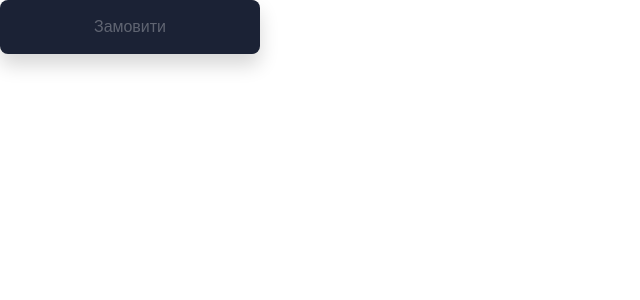
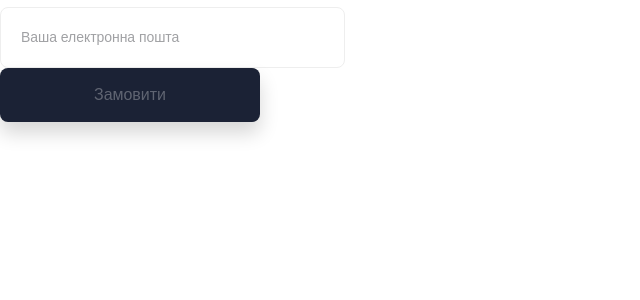
Before and after one commit to projectok92/correctarium, a React (Create React App) app: page / in a window 1280 px wide. Shown: the top 300 px of the page, without its empty margins (0-640 px from the left). Built offline with nearby package versions, Linux system fonts and the light colour scheme.

Commit message:
feat: add useState and handler for button

```diff
--- a/src/App.js
+++ b/src/App.js
@@ -1,15 +1,21 @@
-import Button from './components/Button';
+import React, { useState } from 'react';
 import { createGlobalStyle } from 'styled-components';
 
+import Button from './components/Button';
+import Input from './components/Input';
+
 const GlobalStyle = createGlobalStyle`
+  @import url('https://fonts.googleapis.com/css2?family=Montserrat:ital,wght@0,100;0,200;0,300;0,400;0,500;0,600;0,700;0,800;0,900;1,100;1,200;1,300;1,400;1,500;1,600;1,700;1,800;1,900&display=swap');
+
   * {
     box-sizing: border-box;
     margin: 0;
     padding: 0;
+    font-family: Montserrat, sans-serif;
+
   }
 
   body {
-    font-family: Montserrat,sans-serif;
     -webkit-font-smoothing: antialiased;
     -moz-osx-font-smoothing: grayscale;
     background-color: #fff;
@@ -17,9 +23,26 @@ const GlobalStyle = createGlobalStyle`
 `
 
 const App = () => {
+  const [email, setEmail] = useState('');
+  const [name, setName] = useState('');
+
+  const changeEmailHandler = (e) => {
+    const value = e.target.value;
+    setEmail(value);
+  }
+
   return (
     <>
       <GlobalStyle />
+
+      <div>
+        <Input
+          placeholder="Ваша електронна пошта"
+          value={email}
+          onChange={changeEmailHandler}
+        />
+      </div>
+
       <div>
         <Button text="Замовити" isEnable={true} />
       </div>
--- a/src/components/Button.jsx
+++ b/src/components/Button.jsx
@@ -32,7 +32,8 @@ const ButtonStyled = styled.button`
 
   &:disabled {
     color: hsla(0,0%,100%,.3);
-    cursor: default;  }
+    cursor: default;
+  }
 `;
 
 export default Button;
--- a/src/components/Input.jsx
+++ b/src/components/Input.jsx
@@ -1 +1,79 @@
-import React from 'react';
+import React from "react";
+import styled from 'styled-components';
+
+const Input = ({text, placeholder, value, onChange}) => {
+  return (
+    <FieldSetStyled>
+      <LegendStyled>
+        {text}
+      </LegendStyled>
+
+      <InputStyled
+        placeholder={placeholder}
+        value={value}
+        onChange={onChange}
+      />
+
+    </FieldSetStyled>
+
+  );
+};
+
+const FieldSetStyled = styled.fieldset`
+  width: 345px;
+  height: 68px;
+  padding: 0;
+  border-radius: 8px;
+  border: 1px solid #eee;
+  outline: none;
+  font-size: 14px;
+  font-weight: 500;
+  font-stretch: normal;
+  font-style: normal;
+  line-height: 1.57;
+  letter-spacing: -.05px;
+`;
+
+const InputStyled = styled.input`
+  width: 315px;
+  height: 60px;
+  background: rgba(0,0,0,0);
+  line-height: 22px;
+  padding: 19px 20px;
+  position: relative;
+  top: -8px;
+  border: none;
+  outline: none;
+
+  &::placeholder {
+    font-size: 14px;
+    font-weight: 500;
+    font-stretch: normal;
+    font-style: normal;
+    letter-spacing: -.05px;
+    line-height: 1.57;
+    color: #a0a1a4;
+  }
+`;
+
+const LegendStyled = styled.legend`
+  font-size: 12px;
+  font-weight: 400;
+  font-stretch: normal;
+  font-style: normal;
+  line-height: normal;
+  letter-spacing: -.04px;
+  color: #a0a1a4;
+  margin-left: 22px;
+  -webkit-transform: translateY(-2px);
+  -ms-transform: translateY(-2px);
+  transform: translateY(-2px);
+  display: inline-block;
+  height: 15px;
+
+  &:active {
+    color: #0068e4;
+  }
+`;
+
+export default Input;
```
